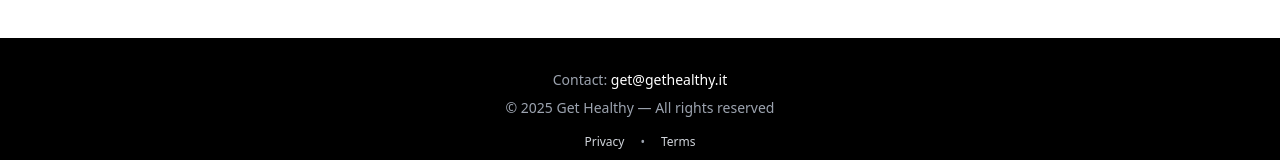
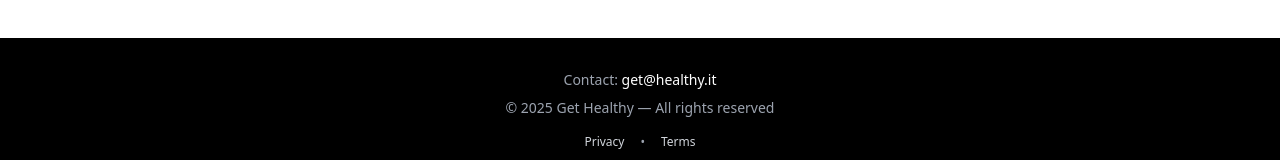
Before and after one commit to domenicocarabba/Get-Healthy, a Next.js app: page / in a window 1280 px wide. Shown: the part 1006-1166 px from the top of the page. Built offline with nearby package versions, Linux system fonts and the light colour scheme.

Commit message:
Updated contact email

```diff
--- a/components/Footer.js
+++ b/components/Footer.js
@@ -4,7 +4,7 @@ export default function Footer() {
       <p className="text-sm">
         Contact:{" "}
         <a href="mailto:get@healthy.it" className="text-white hover:underline">
-          get@gethealthy.it
+          get@healthy.it
         </a>
       </p>
       <p className="text-sm mt-2">© {new Date().getFullYear()} Get Healthy — All rights reserved</p>
```
